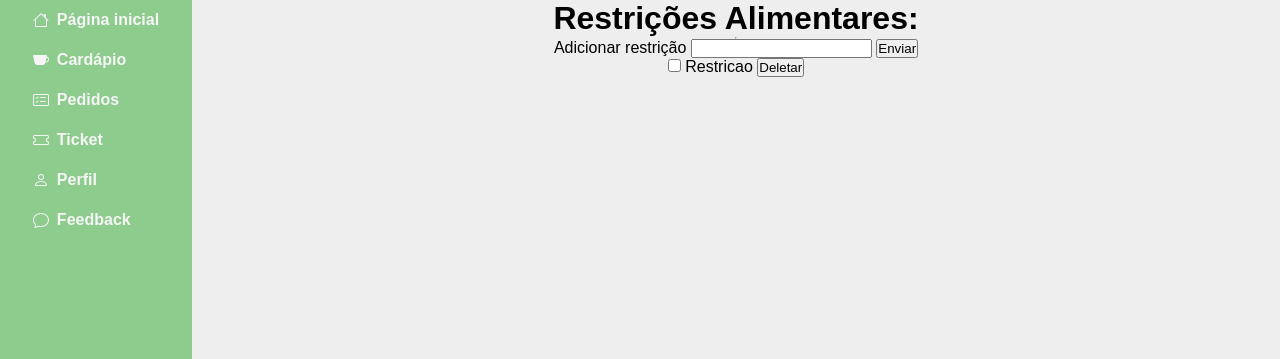
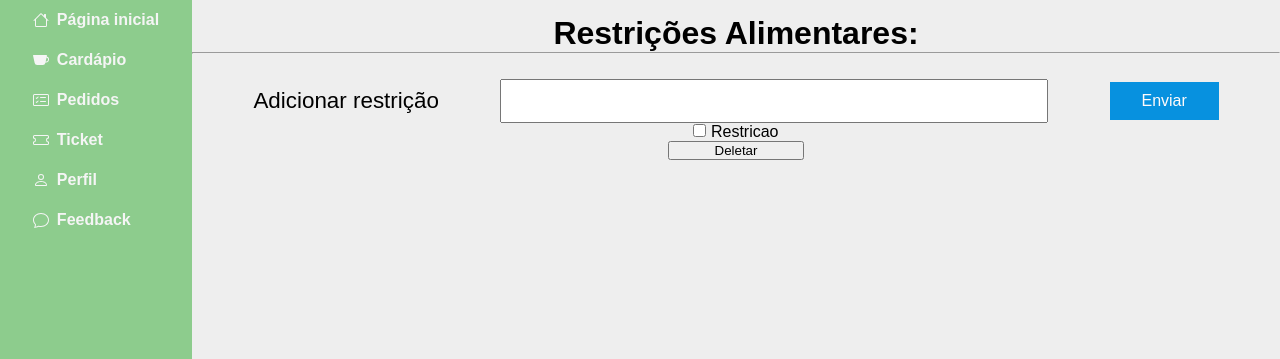
Before and after one commit to RaissonGitHub/Bandeijao_IFRS, a Node server app: page /attrestricoes in a window 1280 px wide. Shown: the part 100-459 px from the top of the page. Run offline with Node 20, Linux system fonts and the light colour scheme.

Commit message:
algumas mudança em restricoes

```diff
--- a/views/css/style.css
+++ b/views/css/style.css
@@ -929,6 +929,50 @@ a.form-attsenha-button{
 }
 /*attcadastro fim*/
 
+/*restricoes inicio*/
+
+.restricoes-cabecario{
+    width: 100%;
+    padding: 15px 0;
+}
+.form-addrestricoes{
+    width: 100%;
+}
+.form-addrestricoes-content{
+    padding-top: 10px;
+    width: 100%;
+    display: flex;
+    flex-direction: row;
+    justify-content: space-evenly;
+    align-items: center;
+}
+.form-restricoes-inputs{
+    display: flex;
+    flex-direction: row;
+    flex-wrap: wrap;
+}
+.form-addrestricoes-content-label{
+    font-size: 1.4em;
+}
+.form-addrestricoes-content-input{
+    width: 50%;
+    height: 40px;
+}
+.form-addrestricoes-content-enviar{
+    text-decoration: none;
+    width: 10%;
+    padding: 10px;
+    text-align: center;
+    background: #0791df;
+    color: #fffafa;
+    font-size: 1em;
+    border: none;
+}
+.restricao-deletar{
+    width: 100%;
+}
+
+/*restricoes fim*/
 /*sucesso inicio*/
 
 
--- a/views/restricoes.ejs
+++ b/views/restricoes.ejs
@@ -14,23 +14,25 @@
     </nav>
 
     <div class="container">
-        <h1>Restrições Alimentares:</h1>
-        <hr>
+        <div class="restricoes-cabecario">
+            <h1>Restrições Alimentares:</h1>
+            <hr>
+        </div>
         <div class="form-addrestricoes">
             <form action="addrestricao" method="post">
                 <div class="form-addrestricoes-content">
-                    <label for="addRestricao">Adicionar restrição</label>
-                    <input type="text" name="addRestricao" id="addRestricao">
-                    <input type="submit" value="Enviar">
+                    <label class="form-addrestricoes-content-label" for="addRestricao">Adicionar restrição</label>
+                    <input class="form-addrestricoes-content-input" type="text" name="addRestricao" id="addRestricao">
+                    <input class="form-addrestricoes-content-enviar" type="submit" value="Enviar">
                 </div>
             </form>
         </div>
         <div class="form-restricoes-inputs">
             <form action="/delrestricao" method="post">
                 <div class="form-restricoes-inputs-content">
-                    <input type="checkbox" name="" id="a">
+                    <input type="checkbox" name="" id="">
                     <label for="a">Restricao</label>
-                    <input type="submit" value="Deletar">
+                    <input class="restricao-deletar" type="submit" value="Deletar">
                 </div>
 
             </form>
```
